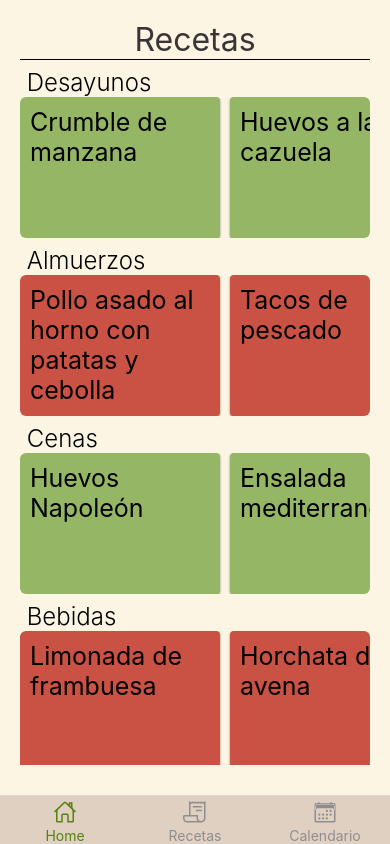
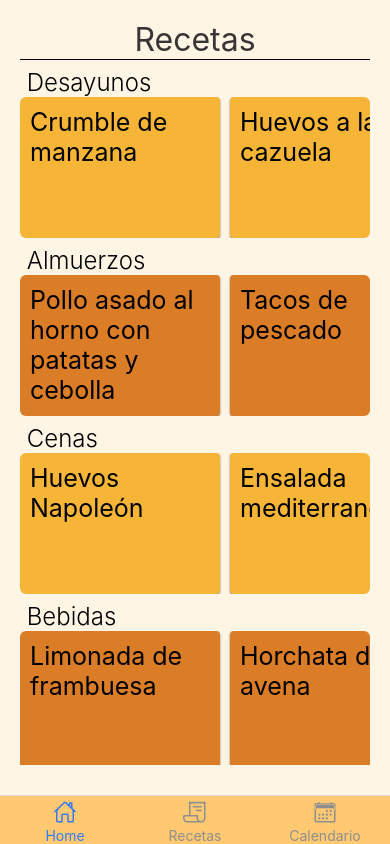
Before and after one commit to SamuelNarciso/CalendaxoFood, a React Native app: screen /RecetasScreen in a window 390 px wide. Built offline with nearby package versions, Linux system fonts and the light colour scheme.

Commit message:
Rediseño en los colores

```diff
--- a/src/components/CardReceta.tsx
+++ b/src/components/CardReceta.tsx
@@ -10,7 +10,7 @@ interface Props {
     newStyles?: object
 }
 
-const CardReceta = ({ nombre, color = '#95B665', onpress, newStyles={} }: Props) => {
+const CardReceta = ({ nombre, color = '#F7B538', onpress, newStyles={} }: Props) => {
     return (
         <TouchableOpacity
             style={{ ...styles.btnCuadrado, ...styles.btnRectangular, backgroundColor: color, ...newStyles }}
--- a/src/navigator/bottomTabNavigation.tsx
+++ b/src/navigator/bottomTabNavigation.tsx
@@ -18,9 +18,9 @@ function Tabs() {
 
             screenOptions={({ route }) => ({
                 headerShown: false,
-                tabBarActiveTintColor: '#54830F',
+                tabBarActiveTintColor: '#387af7',
                 tabBarStyle: {
-                    backgroundColor: '#E0D0C1',
+                    backgroundColor: '#FFC971',
                 },
                 tabBarIcon: (props) => {
                     let iconName: string = '';
--- a/src/screens/DetallesRcetaScreen.tsx
+++ b/src/screens/DetallesRcetaScreen.tsx
@@ -60,7 +60,7 @@ const DetallesRcetaScreen = ({
                     <View>
                         <Text
                             adjustsFontSizeToFit
-                            style={{ fontSize: 40, fontWeight: '800', color: 'black', marginBottom: 0 }} >{'←'} </Text>
+                            style={{ fontSize: 40, fontWeight: '800', color: 'white', marginBottom: 0 }} >{'←'} </Text>
                     </View>
                 </TouchableOpacity>
                 <Text style={{ ...styles.textoCabecera, marginTop: 0 }} > {nombre} </Text>
--- a/src/screens/DiaScreen.tsx
+++ b/src/screens/DiaScreen.tsx
@@ -36,7 +36,7 @@ const DiaScreen = ({ navigation, route }: Props) => {
                     <View>
                         <Text
                             adjustsFontSizeToFit
-                            style={{ fontSize: 40, fontWeight: '800', color: 'black', marginBottom: 0 }} >{'←'} </Text>
+                            style={{ fontSize: 40, fontWeight: '800', color: 'white', marginBottom: 0 }} >{'←'} </Text>
                     </View>
                 </TouchableOpacity>
                 <Text style={{ ...styles.textoCabecera, marginTop: 0, color: 'black' }} >{diaNombre} </Text>
@@ -52,7 +52,7 @@ const DiaScreen = ({ navigation, route }: Props) => {
 
                             <CardReceta
                                 newStyles={{ width: '100%' }}
-                                color={(comidas[e]) ? '#7C9D4B' : '#C95244'}
+                                color={(comidas[e]) ? '#F7B538' : '#f75538'}
                                 nombre={(comidas[e]) ? buscarReceta(comidas[e]).nombre : 'No Asignado'}
                                 key={comidas[e]}
 
--- a/src/screens/PrincipalScreen.tsx
+++ b/src/screens/PrincipalScreen.tsx
@@ -95,7 +95,7 @@ const PrincipalScreen = ({ navigation }: Props) => {
                             <View>
                                 <Text
                                     adjustsFontSizeToFit
-                                    style={{ fontSize: 90, textAlign: 'center' }} > {elemento} </Text>
+                                    style={{ fontSize: 90, textAlign: 'center', color:'white' }} > {elemento} </Text>
                             </View>
                         </TouchableOpacity>)
                     }
@@ -106,13 +106,12 @@ const PrincipalScreen = ({ navigation }: Props) => {
             {/* Lista del supermercado*/}
             <View style={{ ...styles.contenedorItems }} >
                 <Text style={{ color: '#000', fontSize: 24, fontWeight: '300' }} >Lista de supermercado</Text>
-                <ScrollView style={{ ...styles.scrollView, paddingHorizontal: 10, backgroundColor: '#95B665' }} >
+                <ScrollView style={{ ...styles.scrollView, paddingHorizontal: 10, backgroundColor: '#FF9505' }} >
 
                     {ingredientes.map((ingrediente, index) => (
                         <Text key={index} style={{ color: '#FCF5E3', fontSize: 24 }} >{ingrediente}</Text>))}
 
-                    {/* <Text style={{ color: '#FCF5E3', fontSize: 24 }} >  Ingrediente 10</Text> */}
-                    {/* </TextInput> */}
+
                 </ScrollView>
             </View>
 
--- a/src/screens/RecetasScreen.tsx
+++ b/src/screens/RecetasScreen.tsx
@@ -43,7 +43,7 @@ const RecetasScreen = ({ navigation }: Props) => {
                         <ScrollView style={styles.scrollView} horizontal={true}>
                             {almuerzos.map(e => <CardReceta
                                 nombre={e.nombre}
-                                key={e.id} color='#C95244'
+                                key={e.id} color='#DB7C26'
                                 onpress={() => navigation.navigate('DetallesRcetaScreen',
                                     { idReceta: e.id }
 
@@ -72,7 +72,7 @@ const RecetasScreen = ({ navigation }: Props) => {
                             {bebidas.map(e => <CardReceta
                                 nombre={e.nombre}
                                 key={e.id}
-                                color='#C95244'
+                                color='#DB7C26'
                                 onpress={() => navigation.navigate('DetallesRcetaScreen',
                                     { idReceta: e.id }
 
--- a/src/theme/appTheme.tsx
+++ b/src/theme/appTheme.tsx
@@ -1,7 +1,7 @@
 import { StyleSheet } from 'react-native';
 export const styles = StyleSheet.create({
     fondo: {
-        backgroundColor: '#FCF5E3',
+        backgroundColor: '#fef5e5',
         flex: 1,
         color: '#000000',
 
@@ -12,7 +12,7 @@ export const styles = StyleSheet.create({
         justifyContent: 'flex-start',
 
         // backgroundColor: '#FCF5E3',
-        backgroundColor: '#FCF5E3',
+        backgroundColor: '#fef5e5',
         color: '#393534',
         display: 'flex',
     },
@@ -25,7 +25,7 @@ export const styles = StyleSheet.create({
     },
     subTexto: {
         marginTop: 8,
-        color: '#95B665',
+        color: '#387af7',
         textAlign: 'center',
         fontSize: 24
 
@@ -48,12 +48,22 @@ export const styles = StyleSheet.create({
     btnCuadrado: {
 
         borderRadius: 4,
-        backgroundColor: '#95B665',
+        backgroundColor: '#E2711D',
         width: 100,
         // height:100,
         marginRight: 10,
         justifyContent: 'flex-end',
         padding: 10,
+
+        shadowColor: "#000",
+        shadowOffset: {
+            width: 0,
+            height: 2,
+        },
+        shadowOpacity: 0.25,
+        shadowRadius: 3.84,
+
+        elevation: 5,
     },
     btnRectangular: {
         justifyContent: 'flex-start',
@@ -73,20 +83,14 @@ export const styles = StyleSheet.create({
         borderRadius: 100,
         width: 40,
         height: 40,
-        backgroundColor: '#FFDB25',
+        backgroundColor: '#E2711D',
         textAlign: 'center',
         textAlignVertical: 'center',
         paddingBottom: 10,
         paddingLeft: 8
 
     },
-    calendario: {
-        backgroundColor: '#A76D60',
-        width: '100%',
-        height: '32%',
-        borderRadius: 6,
-        marginTop: 20
-    },
+
 
     botonCirculoPequeno: {
         width: 30,
@@ -95,16 +99,37 @@ export const styles = StyleSheet.create({
         display: 'flex',
         justifyContent: 'center',
         alignItems: 'center',
-        borderRadius: 50
+        borderRadius: 50,
+
+        shadowColor: "#000",
+        shadowOffset: {
+            width: 0,
+            height: 2,
+        },
+        shadowOpacity: 0.25,
+        shadowRadius: 3.84,
+
+        elevation: 5,
+
     },
     botonCirculoPequenoPresionado: {
         width: 30,
         height: 30,
-        backgroundColor: '#95B665',
+        backgroundColor: '#82abfa',
         display: 'flex',
         justifyContent: 'center',
         alignItems: 'center',
-        borderRadius: 50
+        borderRadius: 50,
+
+        shadowColor: "#000",
+        shadowOffset: {
+            width: 0,
+            height: 2,
+        },
+        shadowOpacity: 0.25,
+        shadowRadius: 3.84,
+
+        elevation: 5,
     },
     textoNoPresionado: {
         color: 'black',
@@ -118,20 +143,3 @@ export const styles = StyleSheet.create({
     }
 
 })
-{/* <TouchableOpacity
-                        key={index + dia}
-                        style={
-                            idsComidas[index]
-                                ? styles.botonCirculoPequenoPresionado
-                                : styles.botonCirculoPequeno
-
-                        }
-                        onPress={() => { asignarComida(dia, index); }}
-                    >
-                        <Text adjustsFontSizeToFit={true}
-                            style={idsComidas[index]
-                                ? styles.textoPresionado
-                                : styles.textoNoPresionado
-                            }
-                        >{dia}</Text>
-                    </TouchableOpacity> */}
```
Also changed, not shown: src/screens/CalendarioScreen.tsx (+12 -12 lines).
